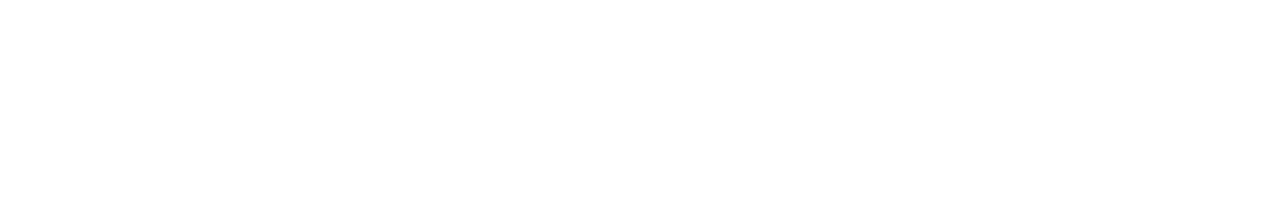
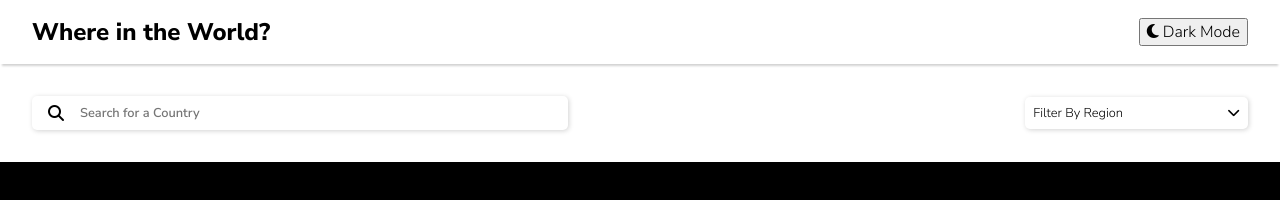
Before and after one commit to tjdanner/countries-api, a plain HTML site: page index.html in a window 1280 px wide. Drawn offline with Linux system fonts and the light colour scheme; no server answers.

Commit message:
Styled header, search bar and filter.

```diff
--- a/index.html
+++ b/index.html
@@ -1,13 +1,32 @@
 <!DOCTYPE html>
 <html lang="en">
+
 <head>
     <meta charset="UTF-8">
     <meta http-equiv="X-UA-Compatible" content="IE=edge">
     <meta name="viewport" content="width=device-width, initial-scale=1.0">
     <link rel="stylesheet" href="styles.css">
+    <script defer src="script.js"></script>
+    <link href="https://fonts.googleapis.com/css2?family=Nunito+Sans:wght@300;600;800&display=swap" rel="stylesheet">
     <title>Countries API</title>
+    <script src="https://kit.fontawesome.com/874b2f9b2b.js" crossorigin="anonymous"></script>
 </head>
+
 <body>
+    <header>
+        <h2>Where in the World?</h2>
+        <button class="theme-toggle"><i class="fa-solid fa-moon"></i> Dark Mode</button>
+    </header>
+    <div class="search-filter-container">
+        <input class="search" type="text" placeholder="Search for a Country">
+        <i class="fa-solid fa-search"></i>
+        <div class="region">Filter By Region<i class="fa-solid fa-chevron-down"></i></div>
+    </div>
+    <div class="countries-container">
+        <div class="countries">
 
+        </div>
+    </div>
 </body>
+
 </html>
--- a/script.js
+++ b/script.js
@@ -0,0 +1,3 @@
+fetch('https://restcountries.com/v3.1/all')
+    .then(res => res.json())
+    .then(data => console.log(data))
--- a/styles.css
+++ b/styles.css
@@ -0,0 +1,59 @@
+body {
+    margin: auto;
+    font-family: "Nunito Sans";
+}
+
+header {
+    display: flex;
+    justify-content: space-between;
+    align-items: center;
+    height: 64px;
+    box-shadow: 0 4px 2px -2px lightgray;
+    padding: 0 2rem;
+}
+
+.search-filter-container {
+    display: flex;
+    justify-content: space-between;
+    align-items: center;
+    padding: 2rem 2rem;
+}
+
+.theme-toggle {
+    font: inherit;
+}
+
+.search {
+    height: 2rem;
+    width: 40%;
+    border: none;
+    box-shadow: 1px 1px 5px lightgrey;
+    padding-left: 3rem;
+    font-family: inherit;
+    font-weight: 600;
+    font-size: .8rem;
+    border-radius: 5px;
+}
+
+.fa-search {
+    position: absolute;
+    left: 3rem;
+}
+
+.region {
+    height: 2rem;
+    width: 17%;
+    display: flex;
+    justify-content: space-between;
+    align-items: center;
+    box-shadow: 1px 1px 5px lightgrey;
+    font-size: .8rem;
+    border-radius: 5px;
+    padding: 0 .5rem;
+}
+
+.countries-container {
+    background-color: black;
+    width: 100vw;
+    height: 100vh;
+}
```
